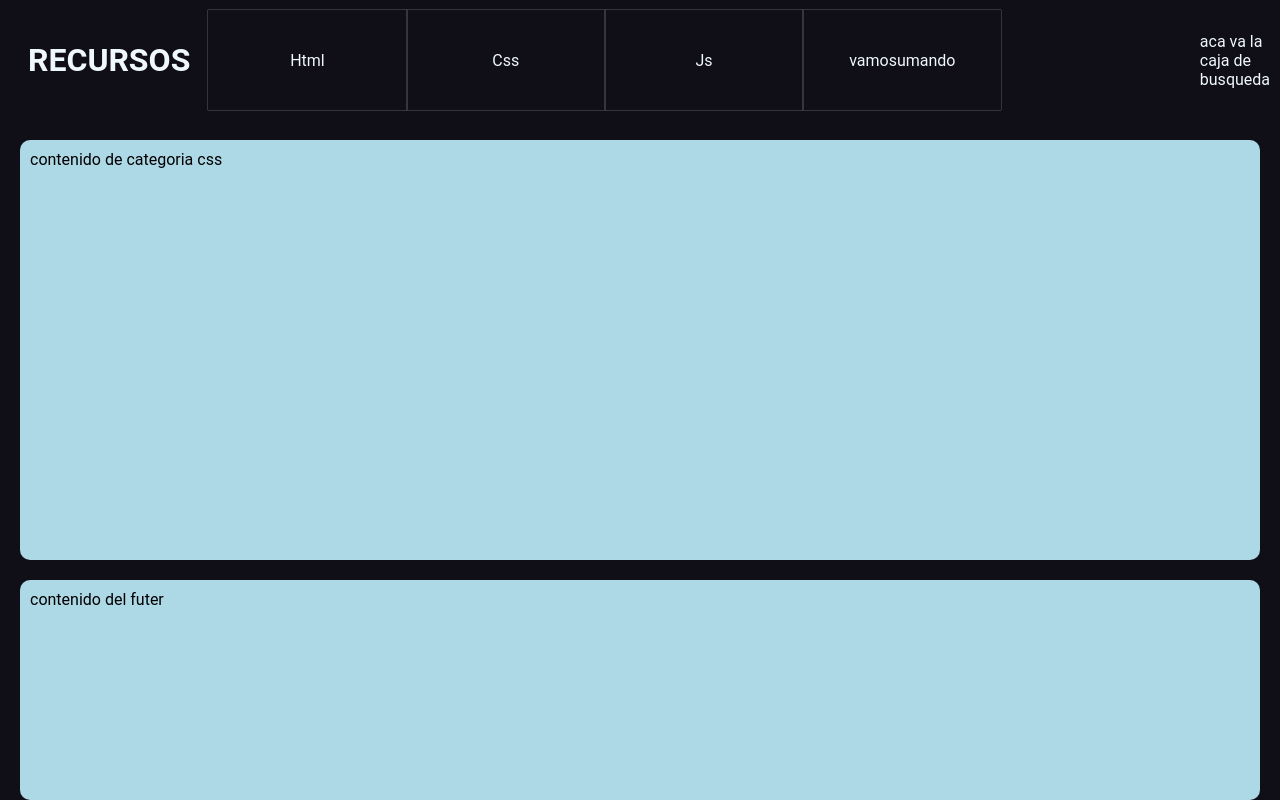
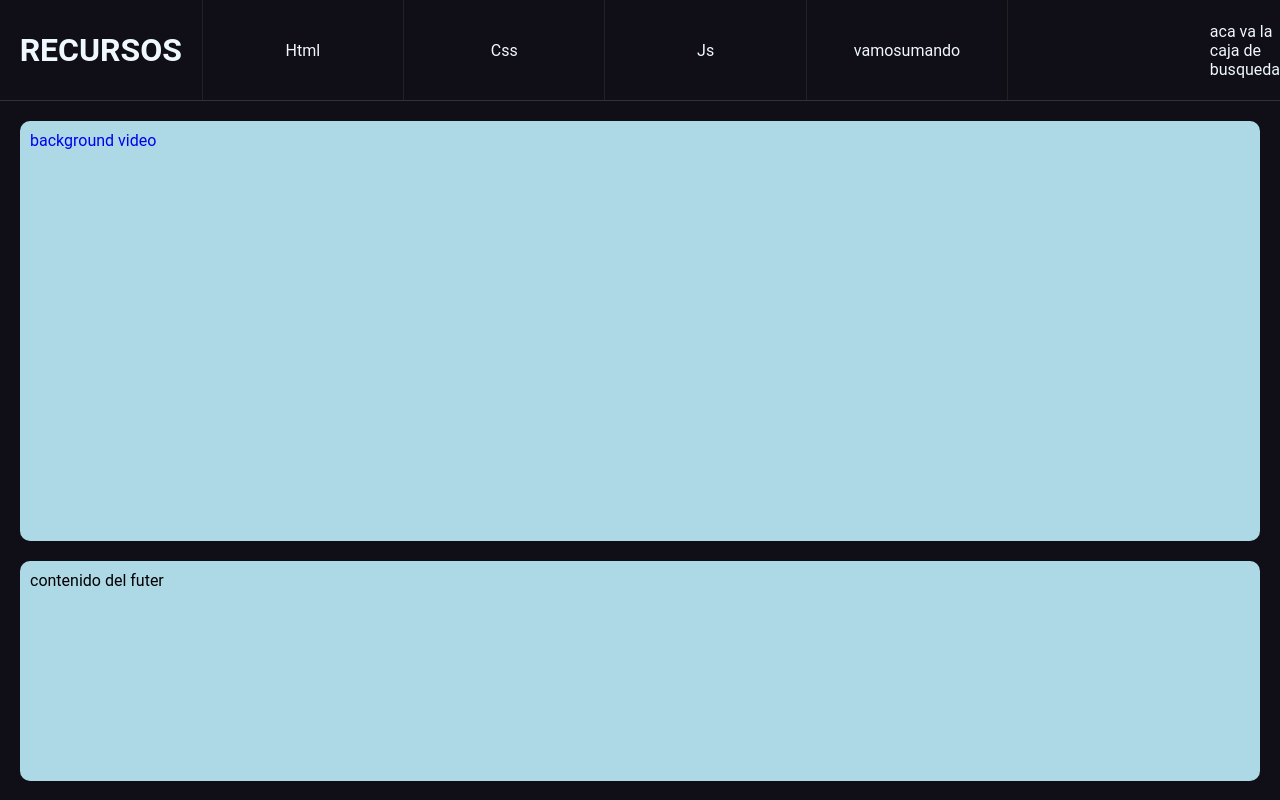
Before and after one commit to jesushernan3/resources, a PHP site: page /vistas/categoria-css.php in a window 1280 px wide. Shown: the top 800 px of the page. Run offline with PHP 8.4, Linux system fonts and the light colour scheme.

Commit message:
prueba de un nivel mas abajo de la estructura para paginas estaticas en php

```diff
--- a/assets/css/main.css
+++ b/assets/css/main.css
@@ -26,8 +26,11 @@ footer {
 /* CONTENIDO */
 
 /* === Header */
+header {
+  border-bottom: 1px solid #333;
+}
 .nav-bar {
-  padding: 10px;
+  /* padding: 10px; */
   display: flex;
   min-height: 100px;
 }
@@ -47,9 +50,13 @@ footer {
   width: 80%;
 }
 .main-nav ul li {
-  box-shadow: 0px 0px 1px rgb(240, 240, 240);
+  border-left: 1px solid #222;
+
   display: flex;
   flex: 1;
+}
+.main-nav ul li:last-child {
+  border-right: 1px solid #222;
 }
 
 .main-nav ul li a {
--- a/vistas/categoria-css.php
+++ b/vistas/categoria-css.php
@@ -1,8 +1,7 @@
-
 <?php
 $raiz="../../";
 include('../estructura/head.php');?>
 
-  contenido de categoria css
+  <a href="<?php echo $raiz?>vistas/css/background-video-css.php">background video</a>
 
 <?php include('../estructura/foot.php');?>
```
